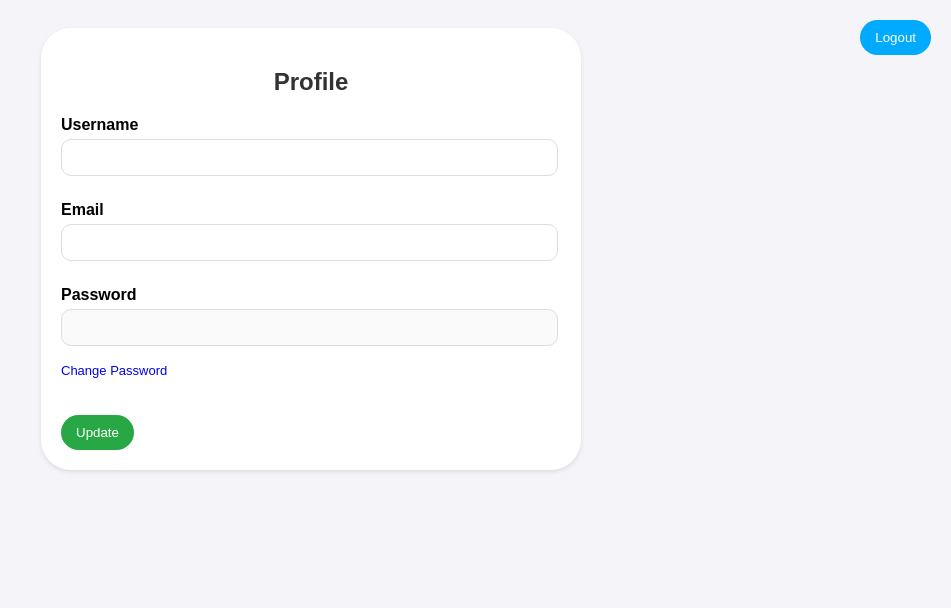
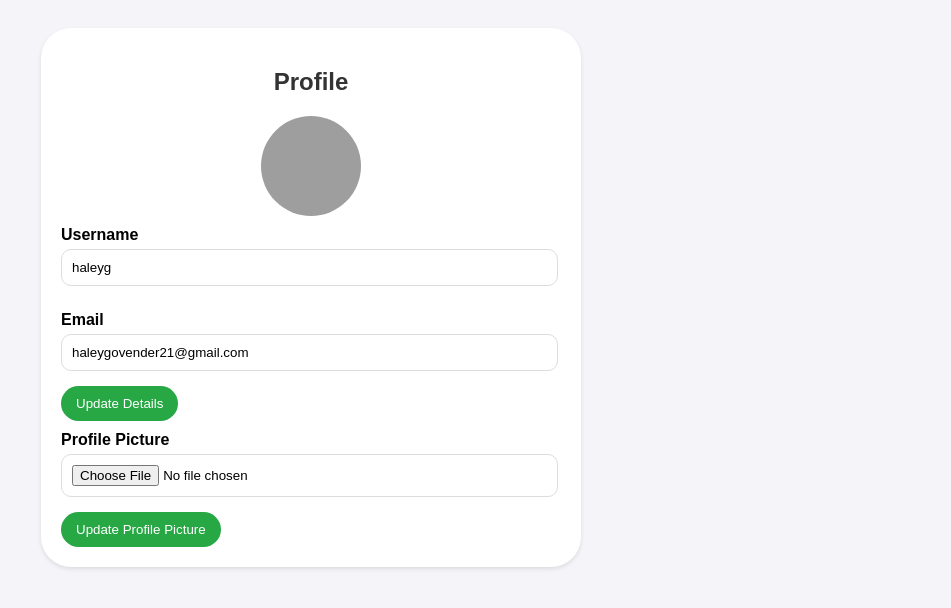
Before and after one commit to Dark-Pandemic/IT_Project-2024, a PHP site: page /IT_Project-2024/userprofile.php in a window 1280 px wide. Shown: the top 608 px of the page, without its empty margins (329-1280 px from the left). Run offline with PHP 8.4, Linux system fonts and the light colour scheme; a user stored in the database is signed in; data comes from the database, SQL or seed files in the repository; grey boxes are pictures that could not be loaded.

Commit message:
pfp upload

```diff
--- a/userprofile.php
+++ b/userprofile.php
@@ -1,15 +1,5 @@
 <?php
 session_start();
-
-if (isset($_SESSION['username'])) {
-    $username = $_SESSION['username']; // Use session if available
-} elseif (isset($_COOKIE['username'])) {
-    $username = $_COOKIE['username']; // Use cookie if session doesn't exist
-} else {
-    $username = "Guest"; // Fallback for anonymous access
-}
-
-
 
 $conn = new mysqli('localhost', 'root', '', 'mentalhealthapp');
 
@@ -17,36 +7,74 @@ if ($conn->connect_error) {
     die("Connection failed: " . $conn->connect_error);
 }
 
-if ($_SERVER['REQUEST_METHOD'] === 'POST' && isset($_POST['update'])) {
-    $username = $conn->real_escape_string($_POST['username']);
-    $email = $conn->real_escape_string($_POST['email']);
+// Get user ID from session
+$user_id = isset($_SESSION['ID']) ? $_SESSION['ID'] : null;
 
-    $update_query = $conn->prepare("UPDATE userloginreg SET username = ?, email = ? WHERE id = ?");
-    $update_query->bind_param("ssi", $username, $email, $user_id);
+if (!$user_id) {
+    die("User not logged in or session expired.");
+}
 
-    if ($update_query->execute()) {
-        $success_message = "Profile updated";
-    } else {
-        $error_message = "Error updating profile: " . $conn->error;
+// Fetch user details
+$sql = "SELECT username, email, profile_pic FROM userloginreg WHERE ID = ?";
+$stmt = $conn->prepare($sql);
+$stmt->bind_param("i", $user_id);
+$stmt->execute();
+$result = $stmt->get_result();
+$user = $result->fetch_assoc();
+
+if (!$user) {
+    die("No user found for the provided ID.");
+}
+
+// Handle form submissions
+if ($_SERVER['REQUEST_METHOD'] === 'POST') {
+    if (isset($_POST['update_details'])) {
+        // Update username and email
+        $username = $conn->real_escape_string($_POST['username']);
+        $email = $conn->real_escape_string($_POST['email']);
+
+        $update_query = $conn->prepare("UPDATE userloginreg SET username = ?, email = ? WHERE ID = ?");
+        $update_query->bind_param("ssi", $username, $email, $user_id);
+
+        if ($update_query->execute()) {
+            $success_message = "Details updated successfully.";
+        } else {
+            $error_message = "Error updating details: " . $conn->error;
+        }
+    } elseif (isset($_POST['update_photo']) && isset($_FILES['profile_pic'])) {
+        // Handle profile picture upload
+        $target_dir = "uploads/";
+        $target_file = $target_dir . basename($_FILES["profile_pic"]["name"]);
+        $upload_ok = 1;
+        $image_file_type = strtolower(pathinfo($target_file, PATHINFO_EXTENSION));
+
+        // Check if file is an image
+        $check = getimagesize($_FILES["profile_pic"]["tmp_name"]);
+        if ($check === false) {
+            $error_message = "File is not an image.";
+            $upload_ok = 0;
+        }
+
+        // Allow only certain file formats
+        if (!in_array($image_file_type, ['jpg', 'png', 'jpeg', 'gif'])) {
+            $error_message = "Only JPG, JPEG, PNG & GIF files are allowed.";
+            $upload_ok = 0;
+        }
+
+        if ($upload_ok && move_uploaded_file($_FILES["profile_pic"]["tmp_name"], $target_file)) {
+            $update_photo_query = $conn->prepare("UPDATE userloginreg SET profile_pic = ? WHERE ID = ?");
+            $update_photo_query->bind_param("si", $target_file, $user_id);
+
+            if ($update_photo_query->execute()) {
+                $success_message = "Profile picture updated successfully.";
+            } else {
+                $error_message = "Error updating profile picture: " . $conn->error;
+            }
+        } else {
+            $error_message = "Error uploading file.";
+        }
     }
 }
-
-/*$sql = "SELECT username, email FROM userloginreg WHERE id='$user_id'";
-$result = $conn->query($sql);
-$user = $result->fetch_assoc();
-
-if ($_SERVER['REQUEST_METHOD'] === 'POST' && isset($_POST['logout'])) {
-    session_destroy();
-    header("Location: loginform.php");
-    exit();
-}*/
-
-
-
-////add this code to the add here comment below
-       /* <?php if (isset($success_message)) echo "<div class='message success'>$success_message</div>"; ?>
-       <?php if (isset($error_message)) echo "<div class='message error'>$error_message</div>"; ?>*/
-
 ?>
 
 <!DOCTYPE html>
@@ -78,7 +106,7 @@ if ($_SERVER['REQUEST_METHOD'] === 'POST' && isset($_POST['logout'])) {
             margin: 10px 0 5px;
             font-weight: bold;
         }
-        input[type="text"], input[type="email"], input[type="password"] {
+        input[type="text"], input[type="email"], input[type="password"], input[type="file"] {
             width: 95%;
             padding: 10px;
             margin-bottom: 15px;
@@ -96,20 +124,6 @@ if ($_SERVER['REQUEST_METHOD'] === 'POST' && isset($_POST['logout'])) {
         button:hover {
             background-color: #218838;
         }
-        .logout {
-            position: absolute;
-            top: 20px;
-            right: 20px;
-            background-color: #00aaff;
-            padding: 10px 15px;
-            color: white;
-            border-radius: 30px;
-            border: none;
-            cursor: pointer;
-        }
-        .logout:hover {
-            background-color: #0088cc;
-        }
         .message {
             text-align: center;
             margin: 10px 0;
@@ -120,37 +134,44 @@ if ($_SERVER['REQUEST_METHOD'] === 'POST' && isset($_POST['logout'])) {
         .error {
             color: red;
         }
-        a {
-            font-size: 13px;
-            text-decoration: none;
+        .profile-photo img {
+            width: 100px;
+            height: 100px;
+            border-radius: 50%;
+            object-fit: cover;
+            display: block;
+            margin: 10px auto;
         }
     </style>
 </head>
 <body>
-    <form method="POST" action="">
-        <button type="submit" name="logout" class="logout">Logout</button>
-    </form>
-
     <div class="container">
         <h2>Profile</h2>
+        <div class="profile-photo">
+            <img src="<?php echo !empty($user['profile_pic']) ? htmlspecialchars($user['profile_pic']) : 'default-profile.png'; ?>" alt="Profile Picture">
+        </div>
 
+        <!-- Success/Error Messages -->
+        <?php if (isset($success_message)) echo "<div class='message success'>$success_message</div>"; ?>
+        <?php if (isset($error_message)) echo "<div class='message error'>$error_message</div>"; ?>
 
-        <!-----------------add here--->
-
+        <!-- Update Details Form -->
         <form method="POST" action="">
             <label for="username">Username</label>
-            <input type="text" id="username" name="username" value="">
+            <input type="text" id="username" name="username" value="<?php echo htmlspecialchars($user['username']); ?>" required>
 
             <label for="email">Email</label>
-            <input type="email" id="email" name="email" value="">
+            <input type="email" id="email" name="email" value="<?php echo htmlspecialchars($user['email']); ?>" required>
 
-            <label for="password">Password</label>
-            <input type="password" id="password" name="password" value = "" disabled>
-            <a href="changepassword.html">Change Password</a>
+            <button type="submit" name="update_details">Update Details</button>
+        </form>
 
-            <br><br><br>
+        <!-- Update Profile Picture Form -->
+        <form method="POST" enctype="multipart/form-data" action="">
+            <label for="profile_pic">Profile Picture</label>
+            <input type="file" id="profile_pic" name="profile_pic" accept="image/*" required>
 
-            <button type="submit" name="update">Update</button>
+            <button type="submit" name="update_photo">Update Profile Picture</button>
         </form>
     </div>
 </body>
```
